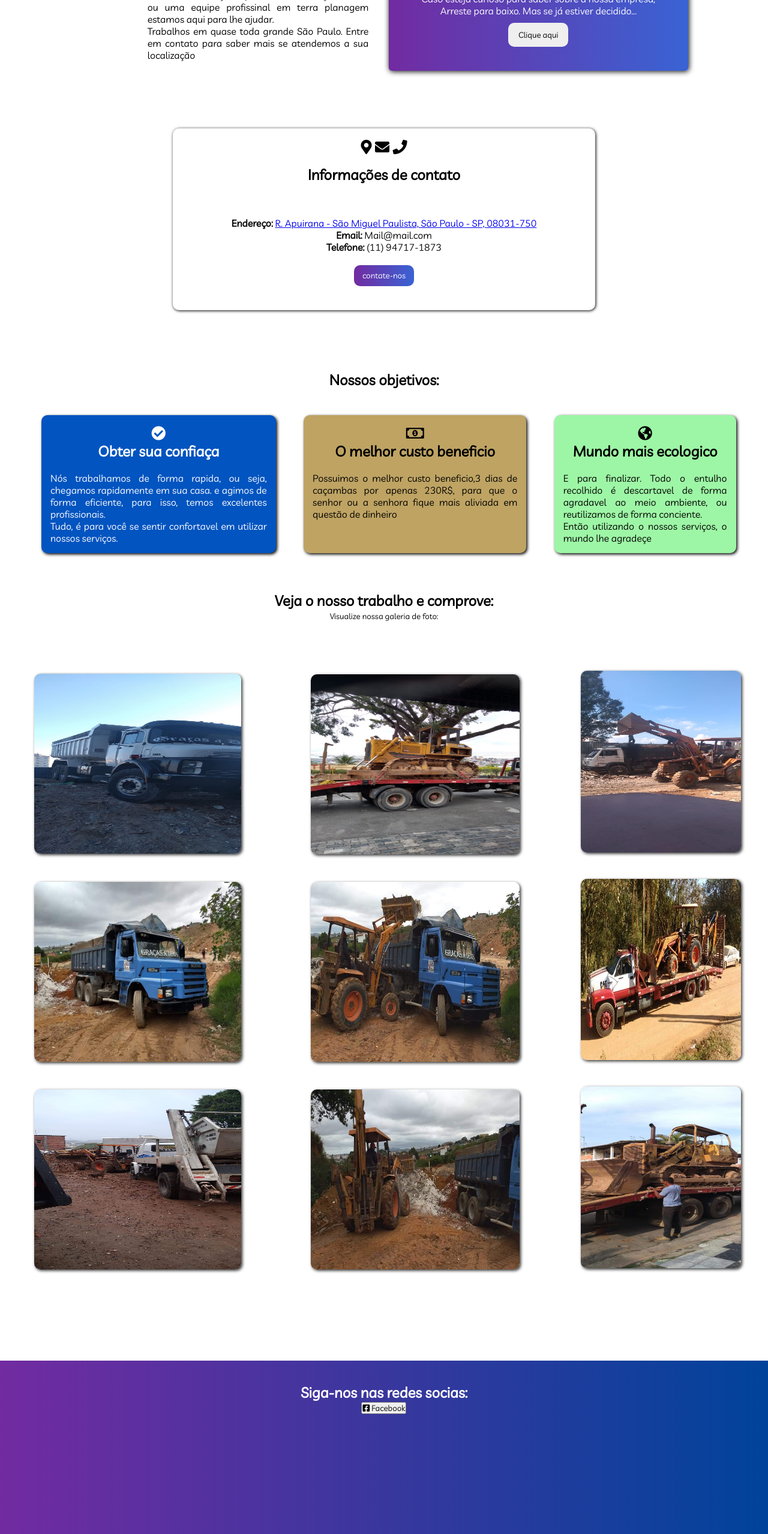
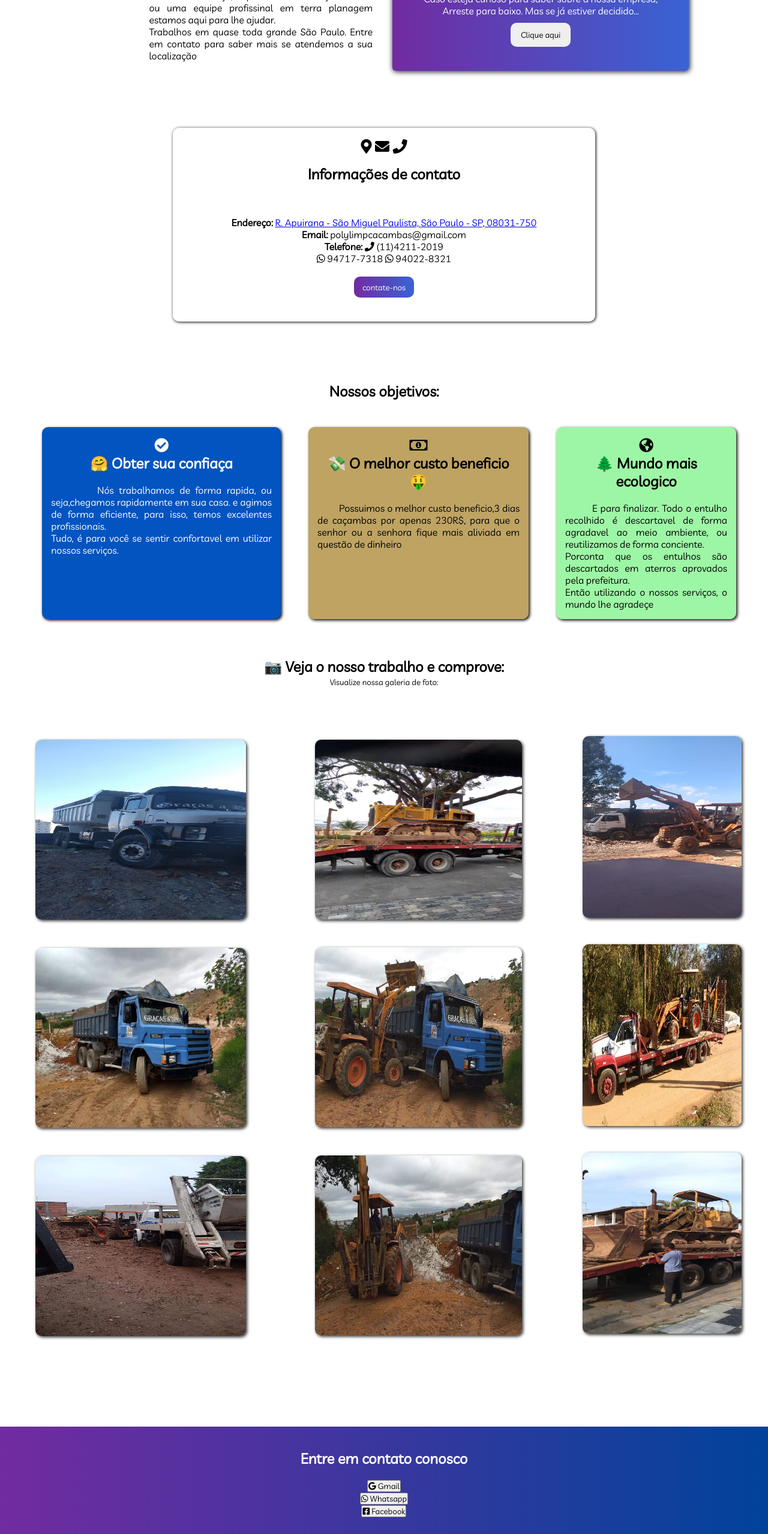
Before and after one commit to GustavoSMelo/Poly-Limp-website, a website built with webpack: page index.html in a window 1280 px wide. Shown: the part 240-2797 px from the top of the page at 60% size. Built offline with nearby package versions, Linux system fonts and the light colour scheme.

Commit message:
Resolve some error of grammar and add some emojis

```diff
--- a/index.html
+++ b/index.html
@@ -1,3 +1,8 @@
+<!--
+    Desenvolvido por Gustavo Santos Melo
+    https://github.com/GustavoSMelo
+    O meu codigo está utilizando grid layout e Javascript Transpilado por webpack e babel loader
+-->
 <!DOCTYPE html>
 <html lang="en">
     <head>
@@ -14,13 +19,14 @@
                 <h1>Escolha o meio de contato: </h1>
 
                 <br/>
-                <button class="btnGmail"><i class="fab fa-google"></i> Gmail</button>
+                <a href="mailto:polylimpcacambas@gmail.com
+                "><button class="btnGmail"><i class="fab fa-google"></i> Gmail</button></a>
 
                 <br/>
-                <button class="btnWhatsapp"><i class="fab fa-whatsapp"></i> Whatsapp</button>
+                <a href="https://api.whatsapp.com/send?1=pt+br&phone=5511947171873"><button class="btnWhatsapp"><i class="fab fa-whatsapp"></i> Whatsapp</button></a>
 
                 <br/>
-                <button class="btnFacebook"><i class="fab fa-facebook-square"></i> Facebook</button>
+                <a href="https://www.facebook.com/polylimp/"><button class="btnFacebook"><i class="fab fa-facebook-square"></i> Facebook</button></a>
 
                 <br/>
                 <button class="exitModal"> <i class="fas fa-times"></i> Close</button>
@@ -43,7 +49,7 @@
                         </a>
                     </li>
                     <li class="item-lista">
-                        <a href="#"><i class="fas fa-cogs"></i><span> Nossos Serviços</span>
+                        <a href="./views/services.html"><i class="fas fa-cogs"></i><span> Nossos Serviços</span>
                         </a>
                     </li>
                     <li class="item-lista">
@@ -55,7 +61,7 @@
                 <h1>Nene Caçambas</h1>
                 <br/>
                 <p>
-                    Terraplanagem e coleta de entulho de maneira eficiente e correta. <br/>
+                    &nbsp; &nbsp; &nbsp; &nbsp; &nbsp;Terraplanagem e coleta de entulho de maneira eficiente e correta. <br/>
                     Sem dor de cabeça, se precisa de uma caçamba<br/> ou uma equipe profissinal em terra planagem estamos aqui para lhe ajudar.<br/>
                     Trabalhos em quase toda grande São Paulo. Entre em contato para saber mais se atendemos a sua localização
                 </p>
@@ -65,7 +71,7 @@
                 <h1 class="emojiCaminhao">&#x1F69B;</h1>
                 <p>
                     <br/>
-                    Aceitamos cartão de credito e debito.<br/>
+                    &nbsp; &nbsp; &nbsp; &nbsp; &nbsp;Aceitamos cartão de credito e debito.<br/>
                     Caso esteja curioso para saber sobre a nossa empresa,<br/> Arreste para baixo.
                     Mas se já estiver decidido... <br/>
                     <button class="btn-modal">Clique aqui</button>
@@ -83,8 +89,11 @@
                 <h1>Informações de contato</h1>
                 <p>
                     <strong>Endereço: </strong>  <a href="https://www.google.com/maps/place/Nene+ca%C3%A7ambas/@-23.5062615,-46.4276465,15z/data=!4m2!3m1!1s0x0:0x6e697072ff0ac3ab?sa=X&ved=2ahUKEwiqwuXHltHkAhWhEbkGHYsSAQMQ_BIwCnoECA8QCA"> R. Apuirana - São Miguel Paulista, São Paulo - SP, 08031-750</a><br/>
-                    <strong>Email: </strong> Mail@mail.com<br/>
-                    <strong>Telefone: </strong>(11) 94717-1873
+                    <strong>Email: </strong> polylimpcacambas@gmail.com
+                    <br/>
+                    <strong>Telefone: </strong> <i class="fas fa-phone"></i> (11)4211-2019<br/>
+                    <i class="fab fa-whatsapp"></i> 94717-7318
+                    <i class="fab fa-whatsapp"></i> 94022-8321
                     <br/>
                     <br/>
                     <button class="btn-modal2 btn-navbar">contate-nos</button>
@@ -96,10 +105,10 @@
             </article>
 
             <article class="confianca-user">
-                <h1><i class="fas fa-check-circle"></i><br/>Obter sua confiaça</h1>
+                <h1><i class="fas fa-check-circle"></i><br/>🤗 Obter sua confiaça</h1>
                 <br/>
                 <p>
-                    Nós trabalhamos de forma rapida, ou seja, chegamos rapidamente em sua casa. e agimos de forma eficiente, para isso, temos excelentes profissionais.<br/>
+                    &nbsp; &nbsp; &nbsp; &nbsp; &nbsp;Nós trabalhamos de forma rapida, ou seja,chegamos rapidamente em sua casa. e agimos de forma eficiente, para isso, temos excelentes profissionais.<br/>
                     Tudo, é para você se sentir confortavel em utilizar nossos serviços.
                 </p>
             </article>
@@ -107,10 +116,10 @@
             <article class="economia">
                 <h1>
                     <i class="far fa-money-bill-alt"></i>
-                    <br/>O melhor custo beneficio</h1>
+                    <br/>💸 O melhor custo beneficio 🤑</h1>
                 <br/>
                 <p>
-                    Possuimos o melhor custo beneficio,3 dias de caçambas por apenas 230R$, para que o senhor ou a senhora fique mais aliviada em questão de dinheiro
+                    &nbsp; &nbsp; &nbsp; &nbsp; &nbsp;Possuimos o melhor custo beneficio,3 dias de caçambas por apenas 230R$, para que o senhor ou a senhora fique mais aliviada em questão de dinheiro
                 </p>
             </article>
 
@@ -118,18 +127,19 @@
                 <h1>
                     <i class="fas fa-globe-americas"></i>
                     <br/>
-                    Mundo mais ecologico
+                    🌲 Mundo mais ecologico
                 </h1>
                 <br/>
                 <p>
-                    E para finalizar. Todo o entulho recolhido é descartavel de forma agradavel ao meio ambiente, ou reutilizamos de forma conciente.<br/>
+                    &nbsp; &nbsp; &nbsp; &nbsp; &nbsp;E para finalizar. Todo o entulho recolhido é descartavel de forma agradavel ao meio ambiente, ou reutilizamos de forma conciente.<br/>
+                    Porconta que os entulhos são descartados em aterros aprovados pela prefeitura.<br/>
                     Então utilizando o nossos serviços, o mundo lhe agradeçe
                 </p>
             </article>
 
             <section class="galeria-intro">
-                <h1>Veja o nosso trabalho e comprove: </h1>
-                <small>Visualize nossa galeria de foto: </small>
+                <h1>📷 Veja o nosso trabalho e comprove: </h1>
+                <small> Visualize nossa galeria de foto: </small>
             </section>
 
             <figure class="figura1">
@@ -169,9 +179,18 @@
             </figure>
 
             <section class="redes-sociais">
-                <h1>Siga-nos nas redes socias: </h1>
+                <h1>Entre em contato conosco </h1>
 
-                <button class="btnFacebookSiga"><i class="fab fa-facebook-square"></i> Facebook</button>
+                <br/>
+                <a href="mailto:polylimpcacambas@gmail.com
+                "><button class="btnGmailBox"><i class="fab fa-google"></i> Gmail</button></a>
+
+                <br/>
+                <a href="https://api.whatsapp.com/send?1=pt+br&phone=5511947171873"><button class="btnWhatsappBox"><i class="fab fa-whatsapp"></i> Whatsapp</button></a>
+
+                <br/>
+                <a href="https://www.facebook.com/polylimp/"><button class="btnFacebookBox"><i class="fab fa-facebook-square"></i> Facebook</button></a>
+
             </section>
 
             <footer class="rodape">
```
